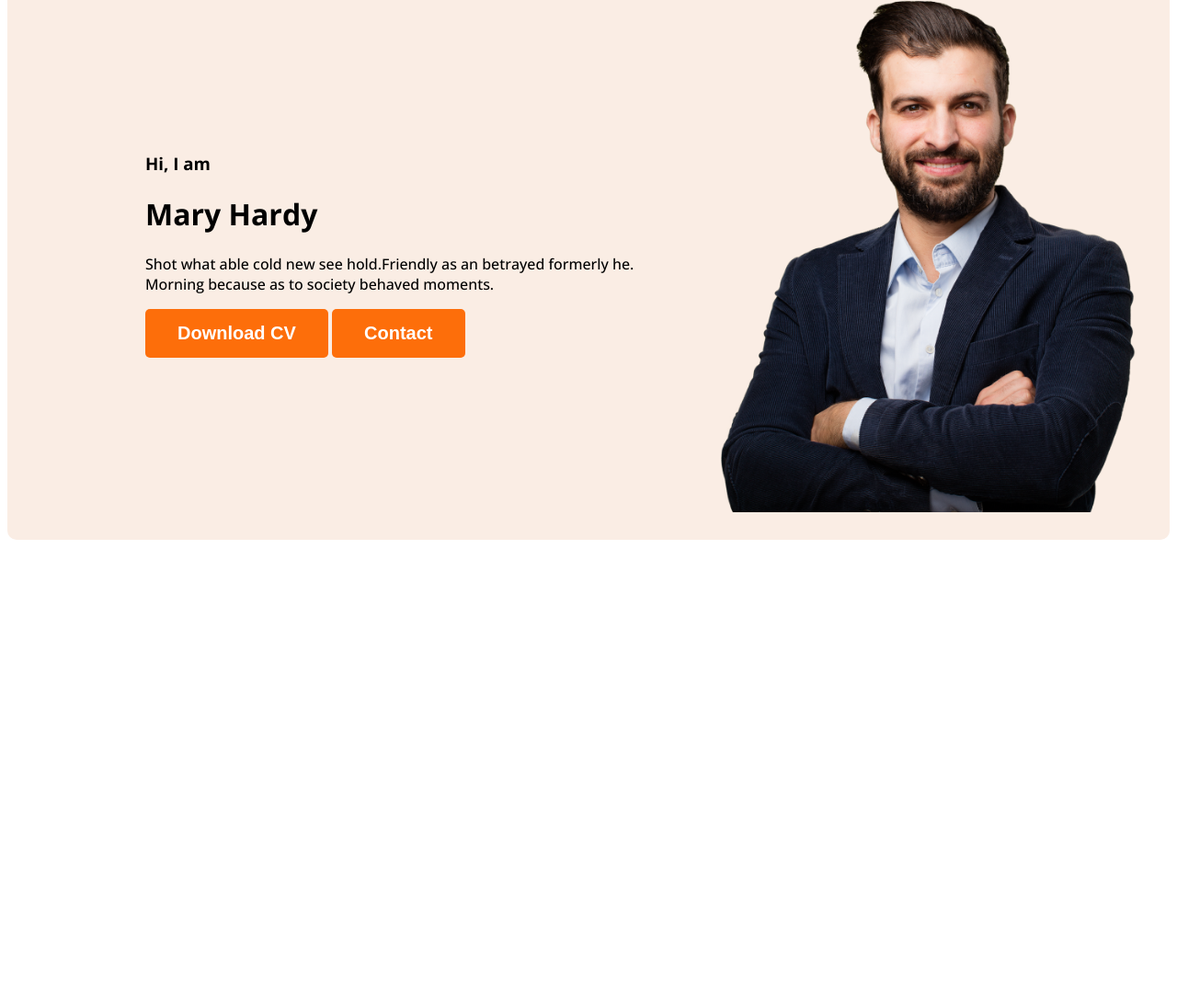
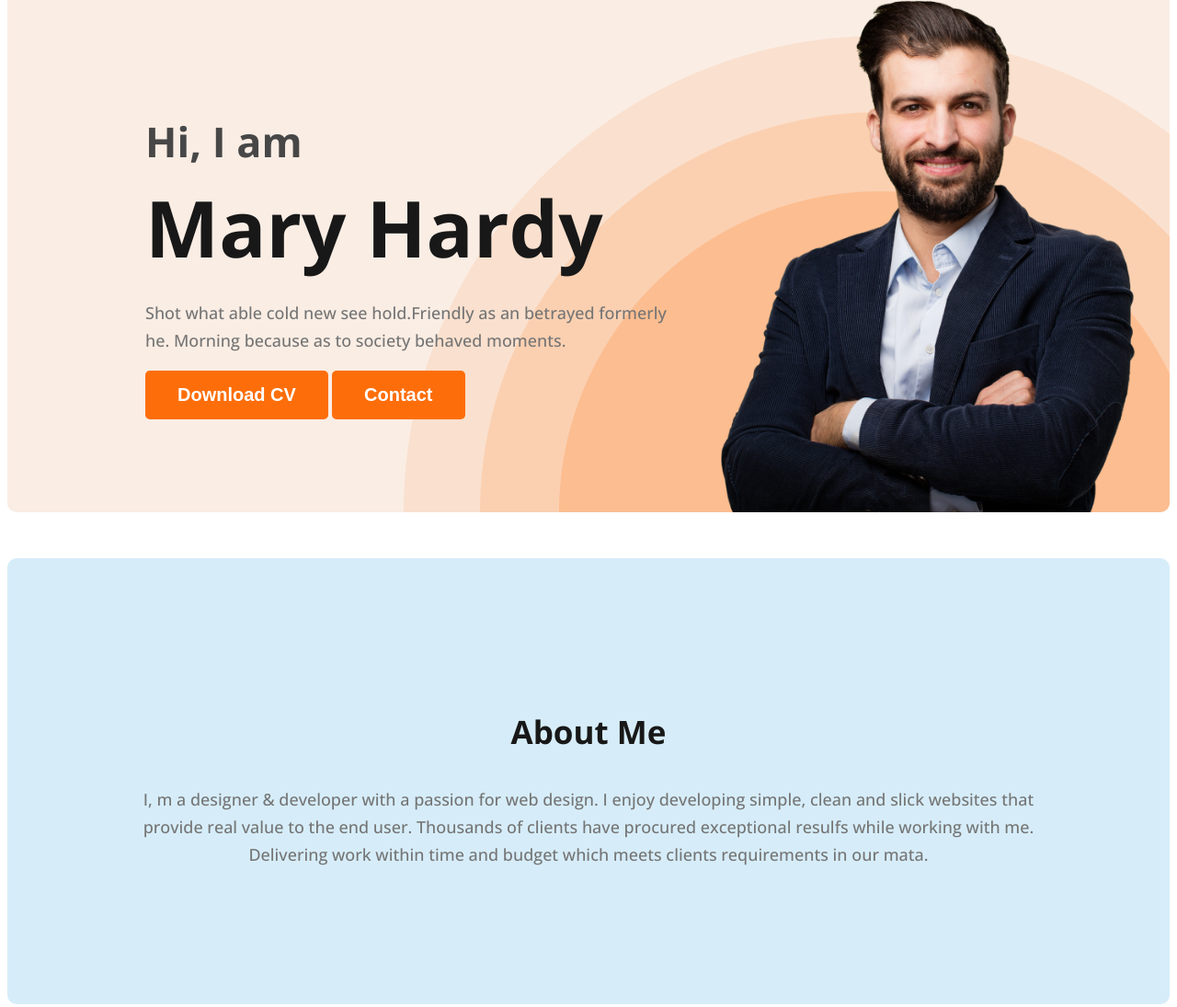
Before and after one commit to AmitKumarSaha093/web-developer-portfolio, a plain HTML site: page images/index.html in a window 1280 px wide. Shown: the part 211-1306 px from the top of the page at 92% size. Before the commit the page ends 806 px from the top, so only its background shows below. Drawn offline with nearby package versions, Linux system fonts and the light colour scheme.

Commit message:
2nd step

```diff
--- a/images/index.html
+++ b/images/index.html
@@ -24,7 +24,7 @@
     <div class="banner-conten">
         <h3 class="banner-greeting">Hi, I  am</h3>
         <h1 class="banner-title">Mary Hardy</h1>
-        <p>Shot what able cold new see hold.Friendly as an betrayed formerly he. Morning because as to society behaved moments.</p>
+        <p class="banner-description">Shot what able cold new see hold.Friendly as an betrayed formerly he. Morning because as to society behaved moments.</p>
         <button class="btn-primary">Download CV</button>
         <button class="btn-primary">Contact</button>
     </div>
@@ -32,7 +32,12 @@
 </div>
     </header>
     <main>
-
+<section class="about">
+    <h3 class="section-title">About Me</h3>
+   <p class="section-description">
+    I, m a designer & developer with a passion for web design. I enjoy developing simple, clean and slick websites that provide real value to the end user. Thousands of clients have procured exceptional resulfs while working with me. Delivering work within time and budget which meets clients requirements in our mata.
+   </p>
+</section>
     </main>
     <footer>
 
--- a/images/stylse/portfolio.css
+++ b/images/stylse/portfolio.css
@@ -7,6 +7,13 @@ body {
 .text-primary {
     color: #FD6E0A;
 
+}
+
+.section-title {
+    color:  #181818;
+    text-align: center;
+    font-size: 35px;
+    font-weight: 700;
 }
 
 .btn-primary {
@@ -53,18 +60,70 @@ nav li {
 nav a {
     text-decoration: none;
 }
-.header{
+
+.header {
 
     background-color: #faede4;
     border-radius: 10px;
+    background-image: url('../image/header_bg.png');
+    background-repeat: no-repeat;
+    background-position: bottom right;
 
 }
-.banner{
-padding: 30px 30px 30px 150px ;
-display: flex;
-align-items: center;
+
+.banner {
+    padding: 30px 30px 0px 150px;
+    display: flex;
+    align-items: center;
+
 }
-.profile-picture{
+
+.profile-picture {
     width: 500px;
 
 }
+
+.banner-greeting {
+    font-size: 45px;
+    color: #474747;
+    margin-bottom: 0px;
+}
+
+.banner-content {
+    max-width: 585;
+}
+
+.banner-title {
+    font-size: 85px;
+    font-style: normal;
+    font-weight: 700;
+    margin-top: 5px;
+    margin-bottom: 20px;
+    color: #181818;
+}
+
+.banner-description {
+    color: #757575;
+    margin-top: 0px;
+    font-size: 18px;
+    font-style: normal;
+    font-weight: 400;
+    line-height: 30px;
+}
+
+/* Main section Stylse*/
+
+.about {
+    padding: 130px;
+    width: auto;
+    border-radius: 10px;
+    background-color: #d6edf9;
+    margin-top: 50px;
+}
+.section-description{
+    color:  #757575;
+text-align: center;
+font-size: 18px;
+font-weight: 400;
+line-height: 30px;
+}
```
